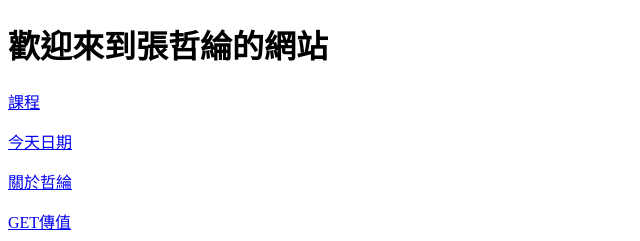
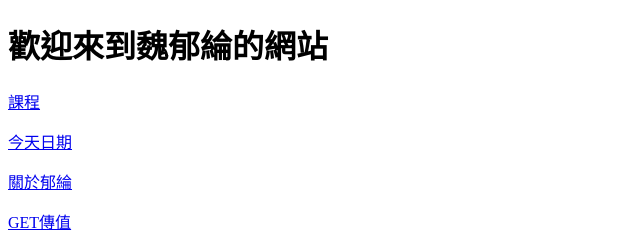
Before and after one commit to cooperchelun/gives, a plain HTML site: page index.html in a window 1280 px wide. Shown: the top 241 px of the page, 0-640 px from the left. Drawn offline with Linux system fonts and the light colour scheme.

Commit message:
Update index.html

```diff
--- a/index.html
+++ b/index.html
@@ -6,13 +6,13 @@
 </head>
 <body>
 
-<h1>歡迎來到張哲綸的網站</h1>
+<h1>歡迎來到魏郁綸的網站</h1>
 
 <p><a href="course.html"> 課程</a></p>
 
 <p><a href="date.html"> 今天日期</a></p>
 
-<p><a href="about.html"> 關於哲綸</a></p>
+<p><a href="about.html"> 關於郁綸</a></p>
 
 <p><a href="get.html?name=哲綸&school=靜宜資管"> GET傳值</a></p>
 
```
